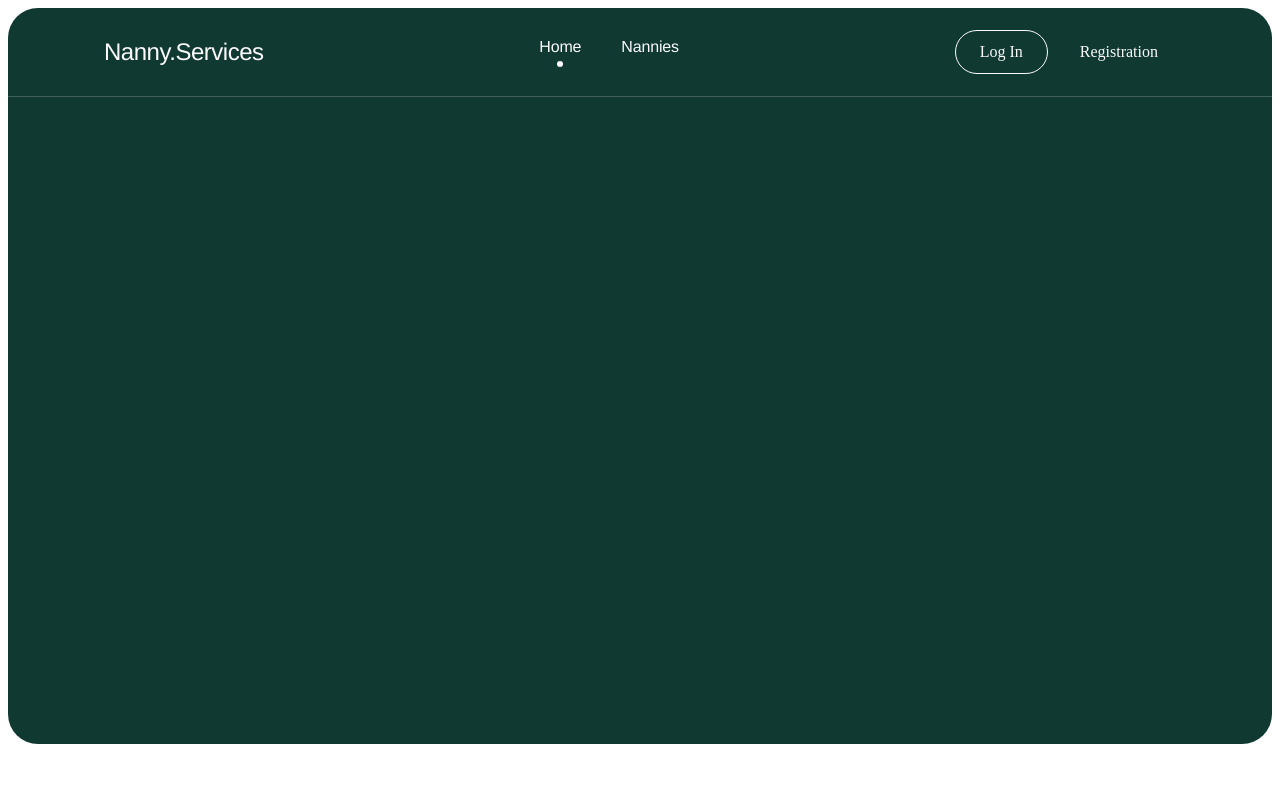
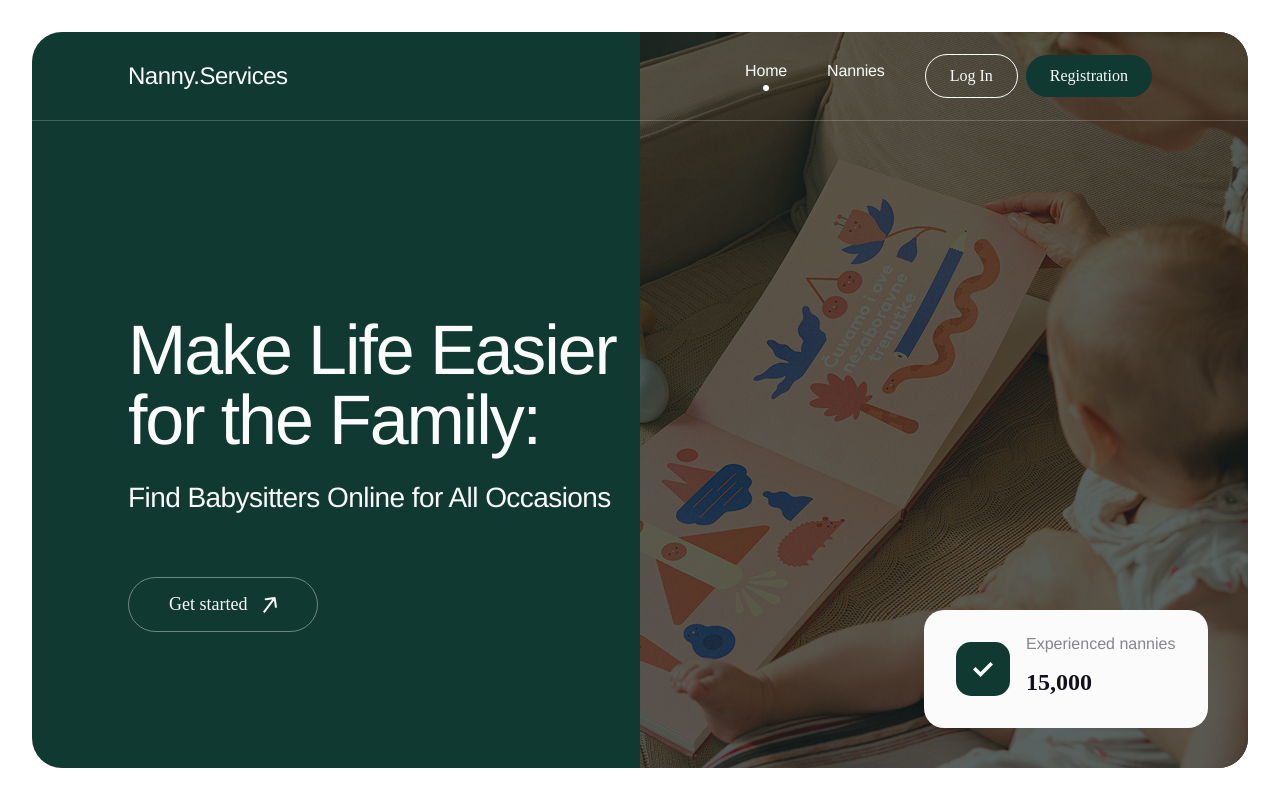
Before and after one commit to FinJex/Nanny-Services, a Next.js app: page / in a window 1280 px wide. Built offline with nearby package versions, Linux system fonts and the light colour scheme; no server answers.

Commit message:
add hero section

```diff
--- a/app/globals.css
+++ b/app/globals.css
@@ -1,3 +1,7 @@
 p, a, h1, h2, h3, li, ul {
     text-decoration: none;
 }
+
+body {
+  margin: 0;
+}
--- a/app/layout.tsx
+++ b/app/layout.tsx
@@ -15,8 +15,8 @@ const geistMono = Geist_Mono({
 });
 
 export const metadata: Metadata = {
-  title: "Create Next App",
-  description: "Generated by create next app",
+  title: "Nanny.Services",
+  description: "Find babysitters online for all occasions",
 };
 
 export default function RootLayout({ children }: LayoutProps<"/">) {
--- a/app/page.module.css
+++ b/app/page.module.css
@@ -1,5 +1,114 @@
 .homePage {
+  position: relative;
+  display: flex;
+  flex-direction: column;
+  height: 736px;
+  margin: 32px;
+  border-radius: 30px;
+  overflow: hidden;
   background-color: #103931;
-  height: 736px;
+}
+
+.hero {
+  position: relative;
+  z-index: 1;
+  display: flex;
+  flex: 1;
+  flex-direction: column;
+  justify-content: center;
+  align-items: flex-start;
+  padding-inline: 96px;
+}
+
+.title {
+font-family: "Helvetica Neue", sans-serif;
+font-weight: 500;
+font-size: 70px;
+line-height: 1;
+letter-spacing: -0.03em;
+color: #fbfbfb;
+width: 517px;
+margin-bottom: 0px;
+}
+
+.subtitle {
+font-family: "Helvetica Neue", sans-serif;
+font-weight: 400;
+font-size: 28px;
+line-height: 1.07143;
+letter-spacing: -0.02em;
+color: #fbfbfb;
+margin-bottom: 0px;
+}
+
+.button {
+  display: inline-flex;
+  align-items: center;
+  gap: 16px;
+  margin-top: 64px;
+  padding: 16px 40px;
+  border: 1px solid rgba(251, 251, 251, 0.4);
   border-radius: 30px;
+  font-size: 18px;
+  color: #fbfbfb;
+  text-decoration: none;
 }
+
+.photo {
+  position: absolute;
+  top: 0;
+  right: 0;
+  bottom: 0;
+  width: 50%;
+}
+
+.photo::after {
+  content: "";
+  position: absolute;
+  inset: 0;
+  background: rgba(16, 57, 49, 0.25);
+}
+
+.image {
+  object-fit: cover;
+}
+
+.card {
+  position: absolute;
+  right: 40px;
+  bottom: 40px;
+  z-index: 1;
+  display: flex;
+  align-items: center;
+  gap: 16px;
+  border-radius: 20px;
+  background-color: #fbfbfb;
+  width: 284px;
+  height: 118px;
+}
+
+.cardIcon {
+  display: flex;
+  align-items: center;
+  justify-content: center;
+  width: 54px;
+  height: 54px;
+  border-radius: 15px;
+  background-color: #103931;
+  color: #fbfbfb;
+  margin-left: 32px;
+}
+
+.cardLabel {
+font-family: "Helvetica Neue", sans-serif;
+font-weight: 400;
+font-size: 16px;
+color: rgba(17, 16, 28, 0.5);
+}
+
+.cardValue {
+  margin-top: 4px;
+  font-weight: 700;
+  font-size: 24px;
+  color: #11101c;
+}
--- a/app/page.tsx
+++ b/app/page.tsx
@@ -1,11 +1,49 @@
+import Image from "next/image";
+import Link from "next/link";
 import Header from "@/components/Header/Header";
 import css from "./page.module.css";
 
-export default async function Home() {
+export default function Home() {
+  return (
+    <main>
+      <section className={css.homePage}>
+        <Header />
 
-  return (
-<section className={css.homePage}>
-      <Header />
-</section>
+        <div className={css.hero}>
+          <h1 className={css.title}>Make Life Easier for the Family:</h1>
+          <p className={css.subtitle}>
+            Find Babysitters Online for All Occasions
+          </p>
+          <Link href="/nannies" className={css.button}>
+            Get started
+            <svg width="14" height="16" aria-hidden="true">
+              <use href="/sprite.svg#icon-arrow" />
+            </svg>
+          </Link>
+        </div>
+
+        <div className={css.photo}>
+          <Image
+            src="/hero-picture.jpg"
+            alt="Child looking through a picture book"
+            fill
+            priority
+            sizes="50vw"
+            className={css.image}
+          />
+          <div className={css.card}>
+            <span className={css.cardIcon}>
+              <svg width="20" height="15" aria-hidden="true">
+                <use href="/sprite.svg#icon-tick" />
+              </svg>
+            </span>
+            <div>
+              <p className={css.cardLabel}>Experienced nannies</p>
+              <p className={css.cardValue}>15,000</p>
+            </div>
+          </div>
+        </div>
+      </section>
+    </main>
   );
 }
--- a/components/AuthNavigation/AuthNavigation.module.css
+++ b/components/AuthNavigation/AuthNavigation.module.css
@@ -2,7 +2,7 @@
   display: flex;
   align-items: center;
   gap: 8px;
-  margin-right: 90px;
+  justify-self: end;
 }
 
 .loginBtn {
--- a/components/Header/Header.module.css
+++ b/components/Header/Header.module.css
@@ -1,10 +1,30 @@
 .header {
   background-color: transparent;
-  display: flex;
-  justify-content: space-between;
   align-items: center;
   border-bottom: 1px solid rgba(255, 255, 255, 0.2);
   height: 88px;
+  padding-inline: var(--side-padding, 96px);
+  position: relative;
+  z-index: 1;
+}
+
+.headerGray {
+  display: grid;
+  grid-template-columns: 1fr auto 1fr;
+  align-items: center;
+  background-color: #103931;
+  color: #fbfbfb;
+}
+
+.headerHome {
+  display: flex;
+  align-items: center;
+  justify-content: flex-start;
+  gap: 40px;
+}
+
+.headerHome .logo {
+  margin-right: auto;
 }
 
 .logo {
@@ -14,7 +34,6 @@ font-size: 24px;
 line-height: 1.16667;
 letter-spacing: -0.02em;
 color: #fbfbfb;
-padding-left: 96px;
 }
 
 .nav {
```
Also changed, not shown: app/(main)/layout.tsx (added, +15 -0 lines), app/(main)/nannies/page.tsx (added, +7 -0 lines), app/(main)/favorites/page.tsx (renamed from app/favorites/page.tsx), public/hero-picture.jpg (added), public/sprite.svg.
